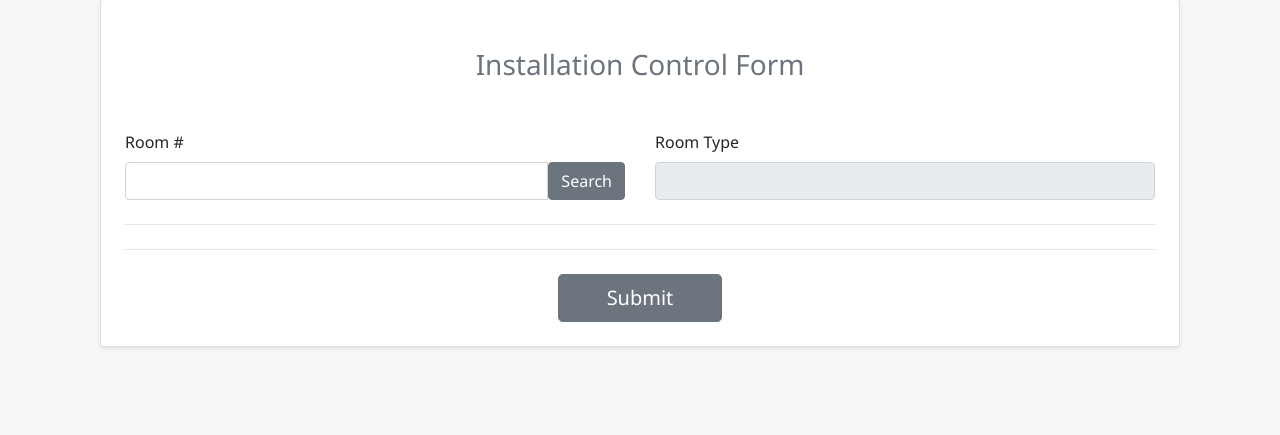
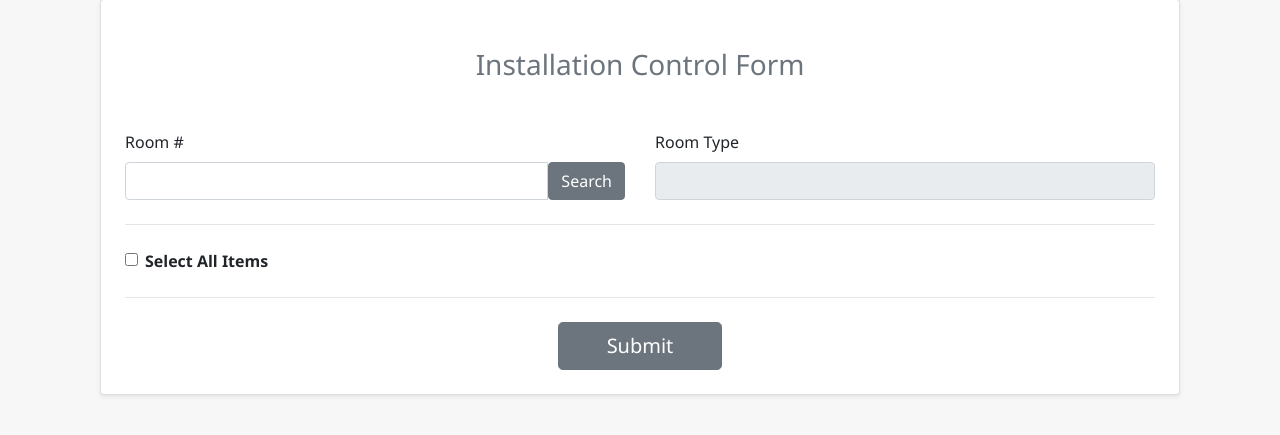
Before and after one commit to karundhir89/hotel-installation-bot, a Django app: template admin/templates/installation_form.html in a window 1280 px wide. Shown: the part 143-578 px from the top of the page. Run offline with Django 3.2, Linux system fonts and the light colour scheme; the template is opened without the code that fills it, so the values that code supplies are empty.

Commit message:
Added Select All checkbox

```diff
--- a/admin/templates/installation_form.html
+++ b/admin/templates/installation_form.html
@@ -31,6 +31,18 @@
                 </div>
 
                 <hr class="my-4">
+
+                <!-- Select All Checkbox -->
+                <div class="form-group row align-items-center mb-3">
+                    <div class="col-md-5">
+                        <div class="form-check">
+                            <input class="form-check-input" type="checkbox" id="select_all_checkboxes">
+                            <label class="form-check-label" for="select_all_checkboxes">
+                                <strong>Select All Items</strong>
+                            </label>
+                        </div>
+                    </div>
+                </div>
 
                 <!-- Dynamic Check Items Render Here -->
                 <div id="check-items-wrapper"></div>
@@ -137,16 +149,19 @@
       });
     }
 
-    // Fill checked_by and check_on when checkbox is ticked
-    $(document).on("change", ".form-check-input", function () {
-      const checkbox = $(this);
-      const idParts = checkbox.attr("id").split("_"); // ["step", "detail", "23"]
+    // Select All Checkbox Functionality
+    $(document).on("change", "#select_all_checkboxes", function() {
+      const isChecked = $(this).is(":checked");
+      const currentDate = new Date().toISOString().split("T")[0];
+      const currentUser = "{{ invited_user.name|escapejs }}";
+
+      $(".form-check-input").each(function() {
+        if ($(this).attr("id") !== "select_all_checkboxes") {
+          $(this).prop("checked", isChecked);
+
+          const idParts = $(this).attr("id").split("_");
           const type = idParts[1];
           const id = idParts[2];
-
-      const isChecked = checkbox.is(":checked");
-      const currentDate = new Date().toISOString().split("T")[0];
-      const currentUser = "{{ invited_user.name|escapejs }}";
 
           if (isChecked) {
             $(`input[name="date_${type}_${id}"]`).val(currentDate);
@@ -154,6 +169,17 @@
           } else {
             $(`input[name="date_${type}_${id}"]`).val("");
             $(`input[name="checked_by_${type}_${id}"]`).val("");
+          }
+        }
+      });
+    });
+
+    // Update Select All checkbox state when individual checkboxes change
+    $(document).on("change", ".form-check-input", function() {
+      if ($(this).attr("id") !== "select_all_checkboxes") {
+        const totalCheckboxes = $(".form-check-input").not("#select_all_checkboxes").length;
+        const checkedCheckboxes = $(".form-check-input:checked").not("#select_all_checkboxes").length;
+        $("#select_all_checkboxes").prop("checked", totalCheckboxes === checkedCheckboxes);
       }
     });
 
```
Lines whose indentation alone changed are shown as unchanged.
